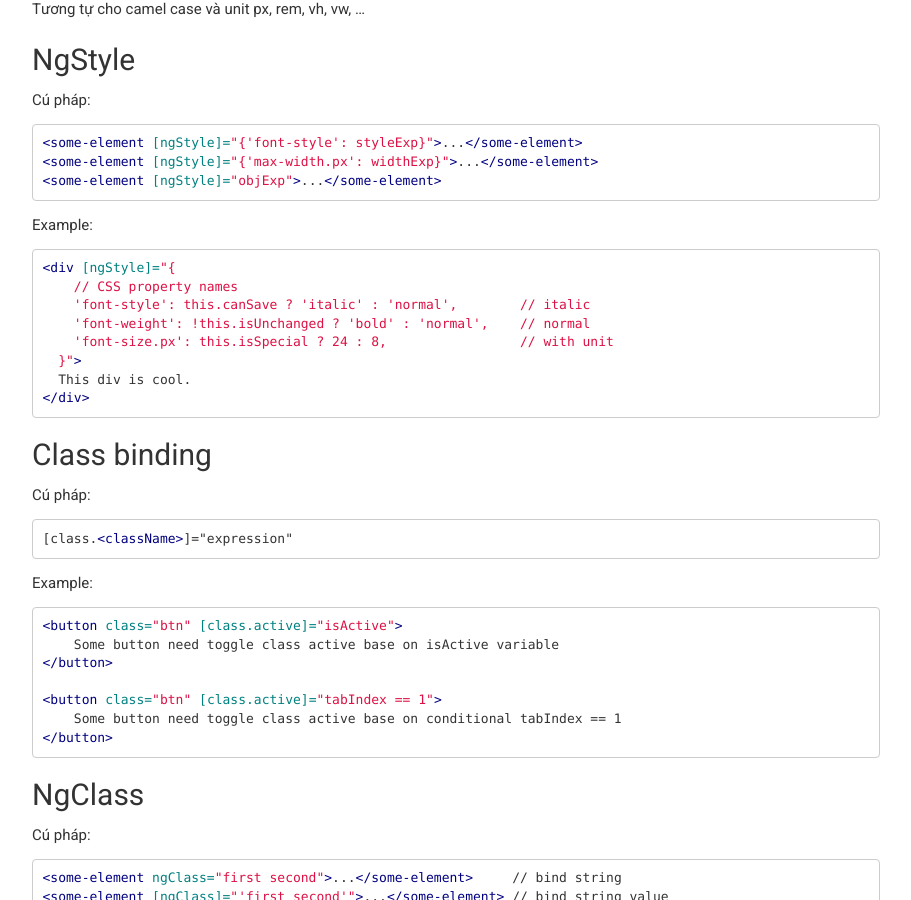
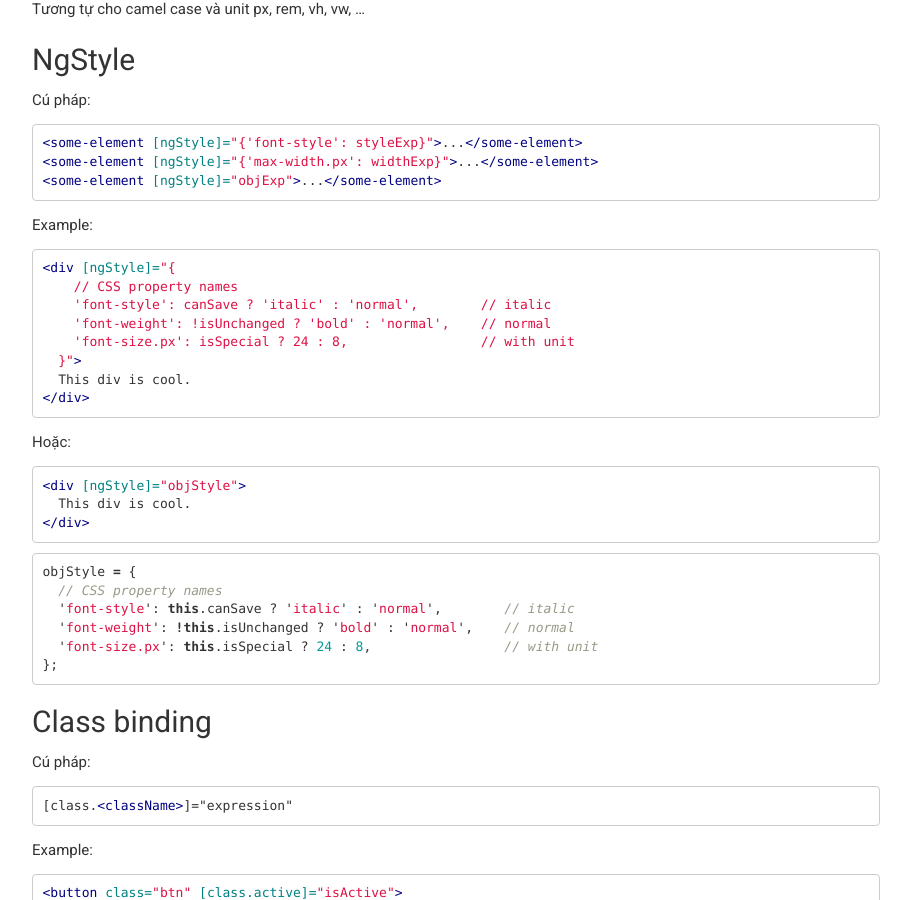
Before and after one commit to tieppt/tieppt.github.io, a Jekyll site: the page built from _posts/2016-12-29-thu-nghiem-voi-angular-2-built-in-directives-ngstyle-ngclass.md, in a window 1280 px wide and 900 px high, scrolled down 942 px. Shown: the whole window, without its empty margins (38-949 px from the left). Built offline with Jekyll 4.4.1, drawn with Linux system fonts in a browser that asks for light colours; nearby versions of some CDN libraries; some web fonts are replaced.

Commit message:
Update 2016-12-29-thu-nghiem-voi-angular-2-built-in-directives-ngstyle-ngclass.md

````diff
--- a/_posts/2016-12-29-thu-nghiem-voi-angular-2-built-in-directives-ngstyle-ngclass.md
+++ b/_posts/2016-12-29-thu-nghiem-voi-angular-2-built-in-directives-ngstyle-ngclass.md
@@ -74,12 +74,29 @@ Example:
 ```html
 <div [ngStyle]="{
     // CSS property names
-    'font-style': this.canSave ? 'italic' : 'normal',        // italic
-    'font-weight': !this.isUnchanged ? 'bold' : 'normal',    // normal
-    'font-size.px': this.isSpecial ? 24 : 8,                 // with unit
+    'font-style': canSave ? 'italic' : 'normal',        // italic
+    'font-weight': !isUnchanged ? 'bold' : 'normal',    // normal
+    'font-size.px': isSpecial ? 24 : 8,                 // with unit
   }">
   This div is cool.
 </div>
+```
+
+Hoặc:
+
+```html
+<div [ngStyle]="objStyle">
+  This div is cool.
+</div>
+```
+
+```ts
+objStyle = {
+  // CSS property names
+  'font-style': this.canSave ? 'italic' : 'normal',        // italic
+  'font-weight': !this.isUnchanged ? 'bold' : 'normal',    // normal
+  'font-size.px': this.isSpecial ? 24 : 8,                 // with unit
+};
 ```
 
 ## Class binding
````
